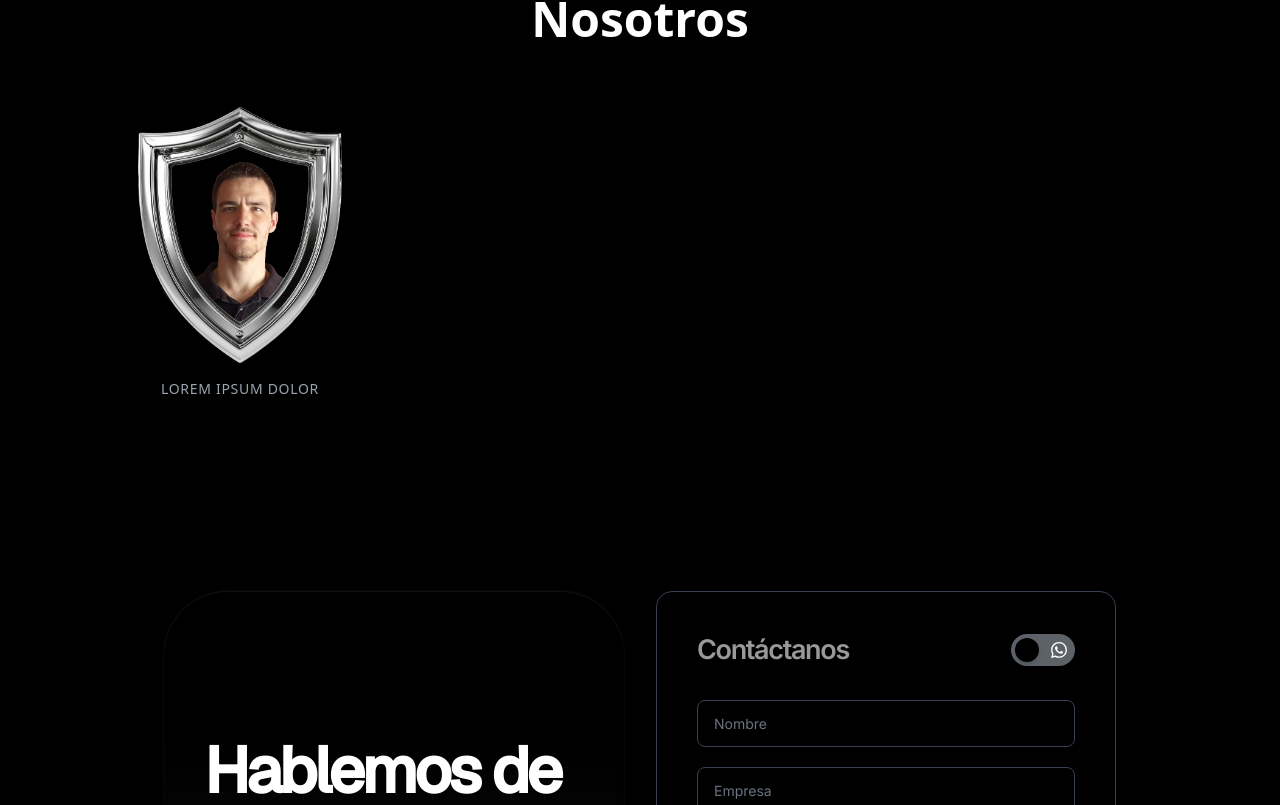
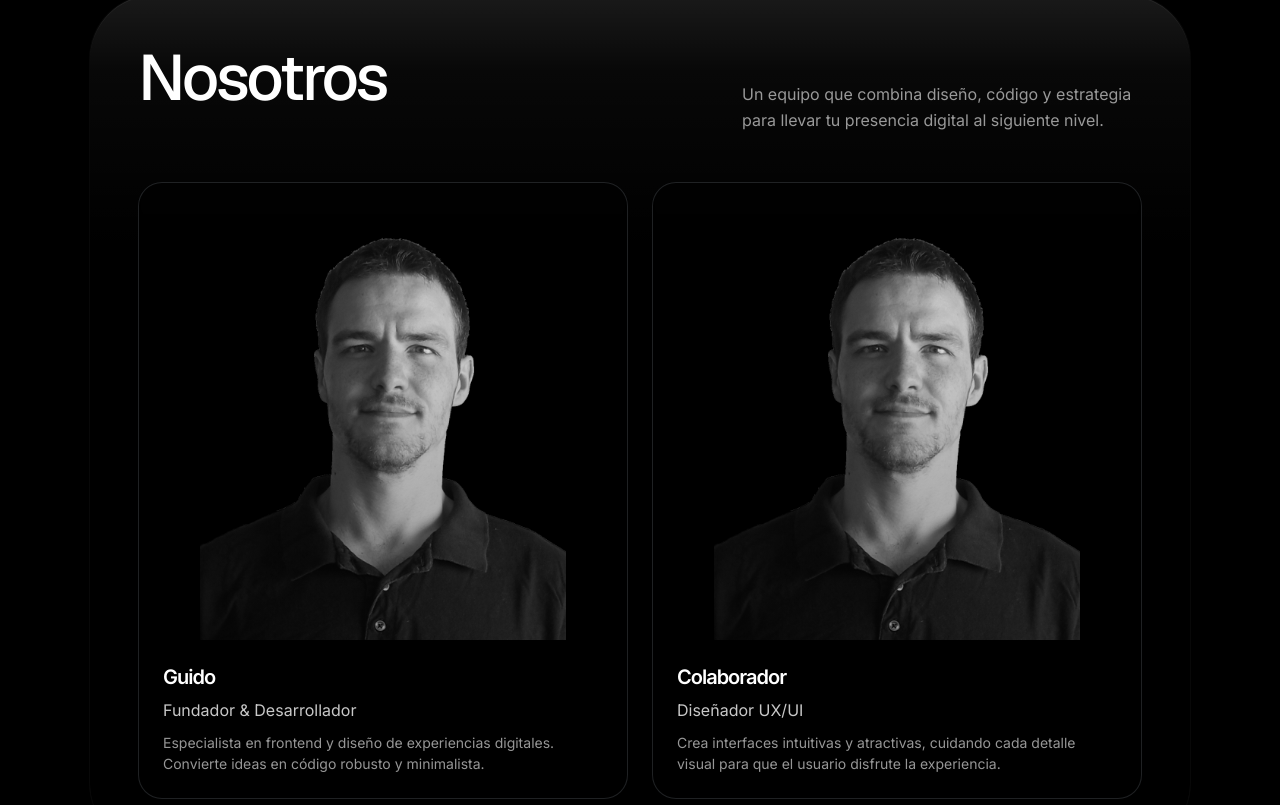
Before and after one commit to HrodricStudios/HrodricStudios, a React (Vite) app: page / in a window 1280 px wide. Shown: the part 2535-3340 px from the top of the page. Built offline with nearby package versions, Linux system fonts and the light colour scheme.

Commit message:
Updated Nosotros.jsx

```diff
--- a/src/App.jsx
+++ b/src/App.jsx
@@ -6,6 +6,7 @@ import SplashAnimation from '@/components/SplashAnimation';
 import Hero from '@/components/Hero';
 import Partners from '@/components/Partners';
 import Services from '@/components/Services';
+import Nosotros from '@/components/Nosotros';
 import Contact from '@/components/Contact';
 import Footer from '@/components/Footer';
 
@@ -41,37 +42,9 @@ export default function App() {
           <Services />
 
           {/* =============== NOSOTROS =============== */}
-          <section id="nosotros" className="py-24 px-6 md:px-12">
-            <h2 className="text-4xl md:text-5xl font-extrabold text-white text-center mb-16">
-              Nosotros
-            </h2>
+          <Nosotros />
 
-            <div className="max-w-6xl mx-auto grid grid-cols-1 md:grid-cols-3 gap-12">
-              {[0].map((i) => (
-                <div key={i} className="flex flex-col items-center group">
-                  <div className="relative w-56 h-56 md:w-64 md:h-64 transition-transform duration-500 ease-out group-hover:scale-[1.12]">
-                    <div className="absolute inset-0 flex items-center justify-center">
-                      <img
-                        src="/images/us.png"
-                        alt="Participante"
-                        className="w-[75%] h-[75%] object-cover rounded-full"
-                        style={{ filter: 'grayscale(0%)' }}
-                      />
-                    </div>
-                    <img
-                      src="/images/shield.webp"
-                      alt="Escudo"
-                      className="absolute inset-0 w-full h-full object-contain transition-all duration-500 group-hover:drop-shadow-[0_0_15px_rgba(192,192,192,0.7)]"
-                    />
-                  </div>
-                  <p className="mt-4 text-gray-400 text-sm uppercase tracking-wider">
-                    Lorem ipsum dolor
-                  </p>
-                </div>
-              ))}
-            </div>
-          </section>
-
+          {/* =============== CONTACTOS =============== */}
           <Contact />
 
           {/* =============== FOOTER =============== */}
--- /dev/null
+++ b/src/components/Nosotros.jsx
@@ -0,0 +1,172 @@
+import { useEffect, useState } from 'react';
+
+export default function Nosotros() {
+  const [mounted, setMounted] = useState(false);
+  useEffect(() => setMounted(true), []);
+
+  if (!mounted) return null;
+
+  return (
+    <section id="nosotros" className="py-24 px-6 md:px-12">
+      {/* Contenedor principal (mismo estilo que Servicios) */}
+      <div
+        className="mx-auto max-w-[1100px] rounded-[64px] relative overflow-hidden"
+        style={{
+          background:
+            'linear-gradient(to bottom, rgba(0, 0, 0, 0.92) 0%, rgba(0, 0, 0, 0.4) 60%, rgba(0, 0, 0, 0) 100%)',
+          boxShadow: 'inset 0 1px 0 0 rgba(255,255,255,0.06), 0 0 0 1px rgba(255,255,255,0.03)',
+        }}
+      >
+        {/* Iluminación desde arriba */}
+        <div
+          className="absolute top-0 left-0 right-0 h-64 pointer-events-none"
+          style={{
+            background:
+              'linear-gradient(to bottom, rgba(255,255,255,0.1) 0%, rgba(255,255,255,0.03) 30%, transparent 100%)',
+          }}
+        />
+
+        <div className="relative px-6 md:px-12 py-12">
+          {/* Título + frase */}
+          <div className="flex flex-col md:flex-row md:items-baseline justify-between mb-12 gap-2">
+            <h2
+              className="relative group inline-block cursor-default"
+              style={{
+                fontFamily: 'Geist, "Geist Placeholder", sans-serif',
+                fontWeight: 500,
+                fontSize: '64px',
+                lineHeight: '1.1',
+                color: '#ffffff',
+                letterSpacing: '-0.05em',
+                textRendering: 'optimizeLegibility',
+                WebkitFontSmoothing: 'antialiased',
+              }}
+            >
+              Nosotros
+              <span className="absolute left-0 bottom-0 w-0 h-px bg-white transition-all duration-500 group-hover:w-full" />
+            </h2>
+            <p
+              style={{
+                fontFamily: 'Inter, "Inter Placeholder", sans-serif',
+                fontWeight: 400,
+                fontSize: '16px',
+                lineHeight: '1.6',
+                color: 'rgb(153, 153, 153)',
+                maxWidth: '400px',
+              }}
+            >
+              Un equipo que combina diseño, código y estrategia para llevar tu presencia digital al siguiente nivel.
+            </p>
+          </div>
+
+          {/* Dos bloques rectangulares verticales con fotos reducidas un 25% */}
+          <div className="flex flex-col md:flex-row gap-6">
+            {/* Bloque 1 */}
+            <div className="flex-1 rounded-3xl border border-gray-400/20 bg-black/40 backdrop-blur-sm overflow-hidden group fade-in-up">
+              <div className="aspect-[4/5] relative overflow-hidden mx-auto" style={{ maxWidth: '75%' }}>
+                <img
+                  src="/images/us.png"
+                  alt="Guido"
+                  className="w-full h-full object-cover transition-all duration-700 grayscale group-hover:grayscale-0 group-hover:scale-105"
+                />
+                <div className="absolute inset-0 bg-gradient-to-t from-black/40 to-transparent pointer-events-none" />
+              </div>
+              <div className="p-6">
+                <h3
+                  style={{
+                    fontFamily: 'Inter, "Inter Placeholder", sans-serif',
+                    fontWeight: 600,
+                    fontSize: '20px',
+                    lineHeight: '1.3',
+                    color: '#ffffff',
+                    letterSpacing: '-0.05em',
+                    textRendering: 'optimizeLegibility',
+                    WebkitFontSmoothing: 'antialiased',
+                  }}
+                >
+                  Guido
+                </h3>
+                <p
+                  className="mt-2"
+                  style={{
+                    fontFamily: 'Inter, "Inter Placeholder", sans-serif',
+                    fontWeight: 400,
+                    fontSize: '16px',
+                    lineHeight: '1.6',
+                    color: 'rgb(200,200,200)',
+                  }}
+                >
+                  Fundador & Desarrollador
+                </p>
+                <p
+                  className="mt-2"
+                  style={{
+                    fontFamily: 'Inter, "Inter Placeholder", sans-serif',
+                    fontWeight: 400,
+                    fontSize: '14px',
+                    lineHeight: '1.5',
+                    color: 'rgb(150,150,150)',
+                  }}
+                >
+                  Especialista en frontend y diseño de experiencias digitales. Convierte ideas en código robusto y minimalista.
+                </p>
+              </div>
+            </div>
+
+            {/* Bloque 2 */}
+            <div className="flex-1 rounded-3xl border border-gray-400/20 bg-black/40 backdrop-blur-sm overflow-hidden group fade-in-up" style={{ animationDelay: '100ms' }}>
+              <div className="aspect-[4/5] relative overflow-hidden mx-auto" style={{ maxWidth: '75%' }}>
+                <img
+                  src="/images/us.png"
+                  alt="Equipo"
+                  className="w-full h-full object-cover transition-all duration-700 grayscale group-hover:grayscale-0 group-hover:scale-105"
+                />
+                <div className="absolute inset-0 bg-gradient-to-t from-black/40 to-transparent pointer-events-none" />
+              </div>
+              <div className="p-6">
+                <h3
+                  style={{
+                    fontFamily: 'Inter, "Inter Placeholder", sans-serif',
+                    fontWeight: 600,
+                    fontSize: '20px',
+                    lineHeight: '1.3',
+                    color: '#ffffff',
+                    letterSpacing: '-0.05em',
+                    textRendering: 'optimizeLegibility',
+                    WebkitFontSmoothing: 'antialiased',
+                  }}
+                >
+                  Colaborador
+                </h3>
+                <p
+                  className="mt-2"
+                  style={{
+                    fontFamily: 'Inter, "Inter Placeholder", sans-serif',
+                    fontWeight: 400,
+                    fontSize: '16px',
+                    lineHeight: '1.6',
+                    color: 'rgb(200,200,200)',
+                  }}
+                >
+                  Diseñador UX/UI
+                </p>
+                <p
+                  className="mt-2"
+                  style={{
+                    fontFamily: 'Inter, "Inter Placeholder", sans-serif',
+                    fontWeight: 400,
+                    fontSize: '14px',
+                    lineHeight: '1.5',
+                    color: 'rgb(150,150,150)',
+                  }}
+                >
+                  Crea interfaces intuitivas y atractivas, cuidando cada detalle visual para que el usuario disfrute la experiencia.
+                </p>
+              </div>
+            </div>
+          </div>
+        </div>
+      </div>
+    </section>
+  );
+}
```
